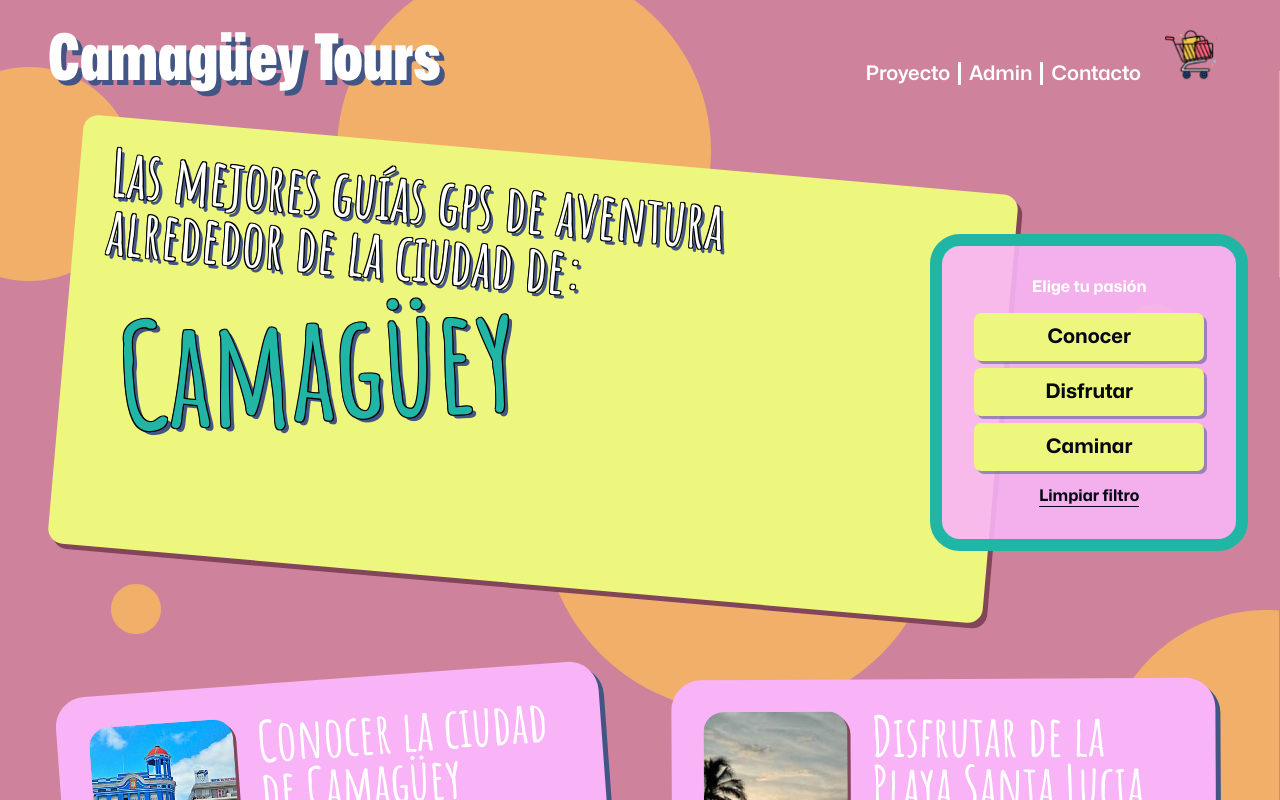
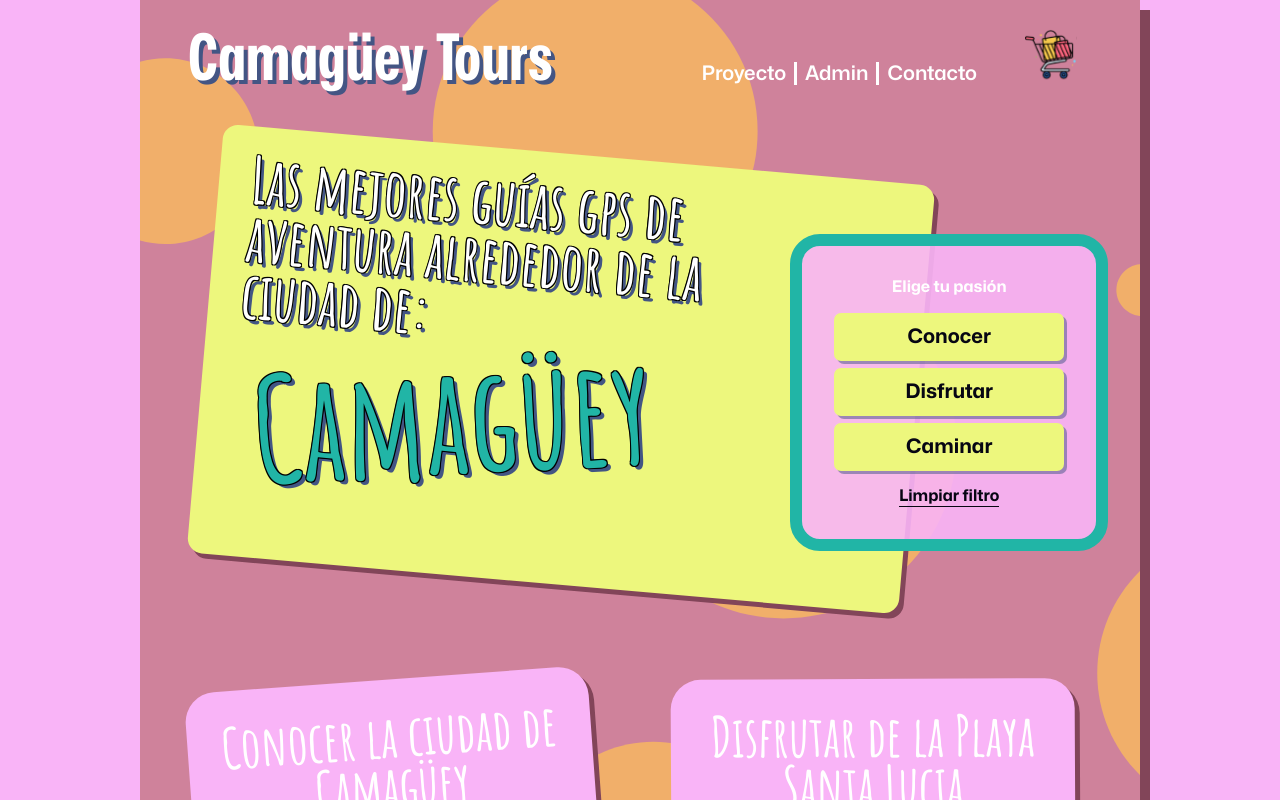
Before and after one commit to catharygr/camaguey-tours-react, a React (Vite) app in the folder camaguey-tours-react/: page / in a window 1280 px wide. Shown: the top 800 px of the page. Built offline with nearby package versions, Linux system fonts and the light colour scheme.

Commit message:
Corriegiendo errores en css en el componente HomeLayout

```diff
--- a/camaguey-tours-react/src/componentes/Banner.jsx
+++ b/camaguey-tours-react/src/componentes/Banner.jsx
@@ -1,6 +1,6 @@
 /* eslint-disable react/prop-types */
 import React from "react";
-import Button from "./Button";
+import ButtonCart from "./ButtonCart";
 
 export default function Banner({ bannerType }) {
   const { color, title, description, imgUrl, productoId } = bannerType;
@@ -16,7 +16,7 @@
           className="btn-img-container"
           style={{ backgroundImage: `url(${imgUrl})` }}
         >
-          <Button
+          <ButtonCart
             className="color-black"
             color="green"
             title="Comprar"
--- a/camaguey-tours-react/src/pages/ProductLayout.jsx
+++ b/camaguey-tours-react/src/pages/ProductLayout.jsx
@@ -17,7 +17,7 @@
             description:
               "Guía habilitada para GPS. Todos los alojamientos, visita al casco histórico. Dos oportunidades, Ciudad y playa...",
             imgUrl: "/assets/images/playa-card.jpg",
-            productId: "1",
+            productoId: "1",
           }}
         />
         <Footer />
--- a/camaguey-tours-react/style.css
+++ b/camaguey-tours-react/style.css
@@ -233,7 +233,7 @@
 }
 
 .text-shadow-blue {
-  text-shadow: 5px 5px 0px hsl(var(--color-shadow-blue));
+  text-shadow: 4px 4px 0px hsl(var(--color-shadow-blue));
 }
 
 .text-shadow-pink {
@@ -244,8 +244,8 @@
   box-shadow: 5px 5px 0px hsl(var(--color-shadow-pink));
 }
 
-.box-shadow-blue {
-  box-shadow: 5px 5px 0px hsl(var(--color-shadow-blue));
+.box-shadow-green {
+  box-shadow: 5px 5px 0px hsl(var(--color-shadow-green));
 }
 
 /* *********************************** */
@@ -325,6 +325,11 @@
   min-height: 100%;
 }
 
+.background-color-about {
+  background-color: hsl(var(--color-blue));
+  min-height: 100%;
+}
+
 /* ************************************ */
 /* Header Componente */
 /* ************************************ */
@@ -356,8 +361,8 @@
 
 .cart-img-num {
   position: absolute;
-  top: -7px;
-  right: -7px;
+  top: 3px;
+  right: 3px;
   display: flex;
   justify-content: center;
   align-items: center;
@@ -411,7 +416,7 @@
 }
 
 .logo-text {
-  font-weight: 900;
+  font-weight: 700;
   font-stretch: 75%;
 }
 
@@ -424,7 +429,7 @@
   }
   .nav-cart {
     align-items: flex-end;
-    gap: 0.5rem;
+    gap: 2rem;
   }
   .cart-img {
     height: 3.2rem;
@@ -612,13 +617,13 @@
   padding: 1.5rem;
   border-radius: 30px;
   gap: 1.5rem;
-  box-shadow: 5px 5px 0px hsl(var(--color-shadow-blue));
+  box-shadow: 5px 5px 0px hsl(var(--color-shadow-pink));
   transition: all 0.2s;
 }
 
 .home-card-article:hover {
   transform: scale(1.03);
-  box-shadow: 7px 7px 0px hsl(var(--color-shadow-blue));
+  box-shadow: 7px 7px 0px hsl(var(--color-shadow-pink));
   transition: all 0.2s;
 }
 
@@ -680,7 +685,7 @@
 }
 
 /* ************************************ */
-/* SubSelector Componentes*/
+/* Subselector Componentes*/
 /* ************************************ */
 
 .sub-select {
@@ -744,7 +749,7 @@
 
 .details-container img {
   border-radius: 15px;
-  box-shadow: 5px 5px 0 hsl(var(--color-shadow-pink));
+  box-shadow: 5px 5px 0 hsl(var(--color-shadow-blue));
 }
 
 .details-container > img:first-of-type {
@@ -835,7 +840,7 @@
   gap: 1rem;
   border-radius: 30px;
   overflow: hidden;
-  box-shadow: 5px 5px 0 hsl(var(--color-shadow-pink));
+  box-shadow: 5px 5px 0 hsl(var(--color-shadow-blue));
 }
 
 .banner-aside-blue {
@@ -849,8 +854,8 @@
 }
 
 .banner-aside h4 {
-  font-size: 3rem;
-  font-stretch: 75%;
+  font-size: 3.5rem;
+  font-stretch: 65%;
   line-height: 0.9;
 }
 
@@ -908,6 +913,16 @@
   padding: 2rem;
 }
 
+.form-container-about {
+  container-type: inline-size;
+  background-color: hsl(var(--color-blue));
+  max-width: min(90%, 700px);
+  margin: 2rem auto;
+  border-radius: 20px;
+  transform: rotate(4deg);
+  padding: 2rem;
+}
+
 .form-contact {
   display: flex;
   flex-direction: column;
@@ -958,6 +973,15 @@
 /* About page */
 /* ************************************ */
 
+.about-layout {
+  max-width: 1000px;
+  margin-inline: auto;
+  overflow: hidden;
+  background-size: cover;
+  box-shadow: 10px 10px 0px hsl(var(--color-shadow-pink));
+  position: relative;
+}
+
 .about-container {
   display: grid;
   gap: 2rem;
@@ -983,7 +1007,7 @@
 }
 
 .about-container > img {
-  box-shadow: 5px 5px 0 hsl(var(--color-shadow-blue));
+  box-shadow: 5px 5px 0 hsl(var(--color-shadow-pink));
   max-height: 25rem;
 }
 
@@ -1046,7 +1070,7 @@
 .admin-header {
   display: flex;
   justify-content: space-between;
-  margin: 1rem;
+  margin: 2rem 3rem;
   flex-wrap: wrap;
   gap: 1rem;
 }
@@ -1251,7 +1275,7 @@
 }
 
 /* ************************************ */
-/* Footer Componentes                   */
+/* Footer Componentes*/
 /* ************************************ */
 
 .footer {
```
